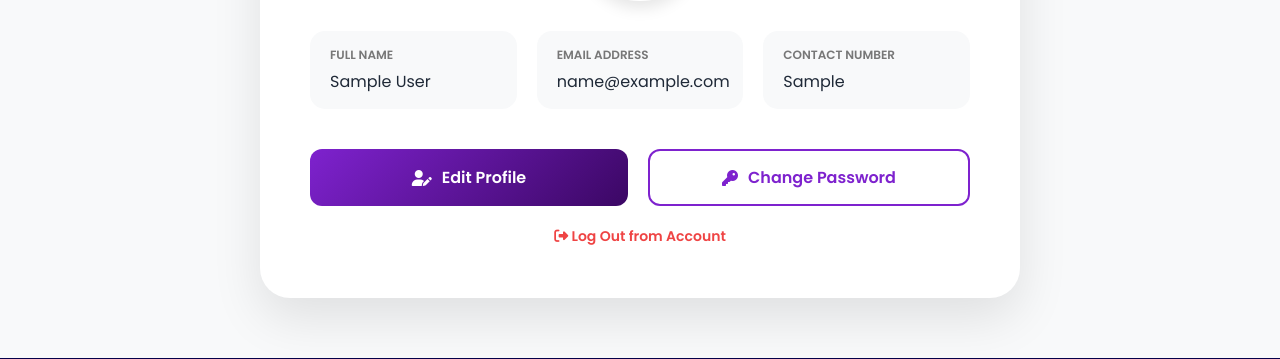
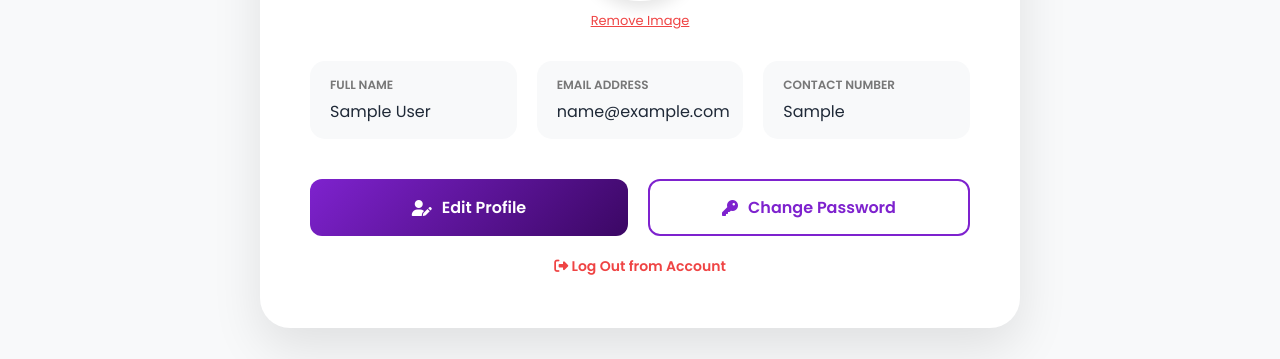
Before and after one commit to sakai-aigga/University-Event-Management-System-UEMS-, a PHP site: page /profile/index.php in a window 1280 px wide. Shown: the part 437-796 px from the top of the page. Run offline with PHP 8.4, Linux system fonts and the light colour scheme; the visitor is signed in with stand-in values (Sample User, id 1); tables that the repository leaves empty or names only in its code hold one stand-in row (values such as "Sample post").

```diff
--- a/profile/index.php
+++ b/profile/index.php
@@ -90,6 +90,17 @@ $stmt->close();
         }
         .profile-avatar:hover .avatar-edit-overlay {
             opacity: 1;
+        }
+        .btn-remove-avatar {
+            font-size: 13px;
+            color: #ef4444;
+            cursor: pointer;
+            text-decoration: underline;
+            background: none;
+            border: none;
+            display: block;
+            margin: -20px auto 30px;
+            font-weight: 500;
         }
         .user-details {
             margin-bottom: 40px;
@@ -189,6 +200,9 @@ $stmt->close();
             <form id="profile-image-form" style="display:none;">
                 <input type="file" name="profile_image" id="profile-image-input" accept="image/*">
             </form>
+            <?php if (!empty($profile_image)): ?>
+                <button class="btn-remove-avatar" onclick="removeProfileImage()">Remove Image</button>
+            <?php endif; ?>
             <div class="user-details">
                 <div class="detail-item">
                     <label>Full Name</label>
@@ -247,6 +261,21 @@ $stmt->close();
                 .catch(err => alert('Error uploading image.'));
             }
         });
+
+        function removeProfileImage() {
+            if(confirm("Are you sure you want to remove your profile picture?")) {
+                fetch('remove-image.php', { method: 'POST' })
+                .then(res => res.json())
+                .then(data => {
+                    if(data.success) {
+                        location.reload();
+                    } else {
+                        alert(data.message || 'Error removing image.');
+                    }
+                })
+                .catch(err => alert('Error removing image.'));
+            }
+        }
     </script>
 </body>
 </html>
```
